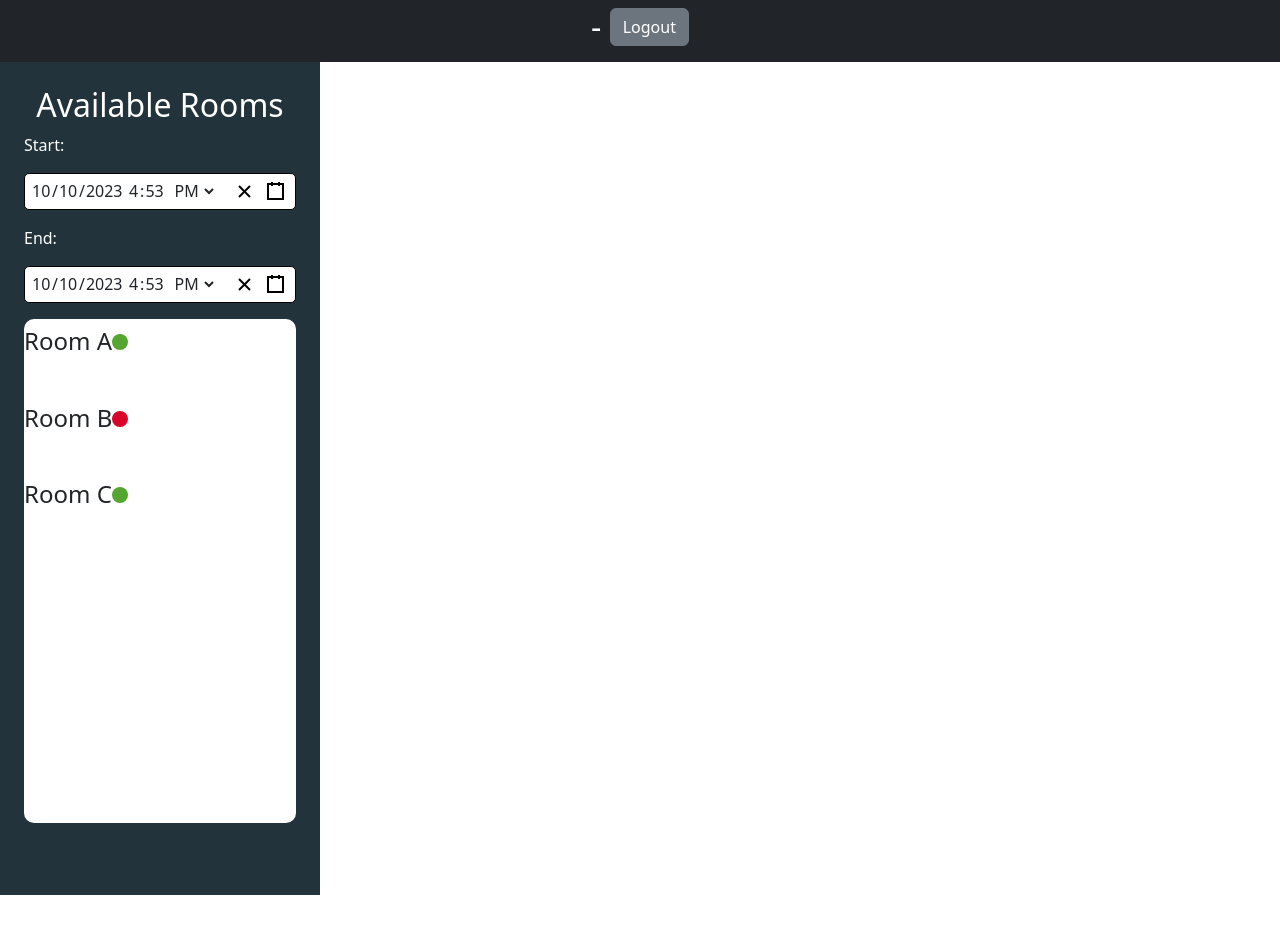
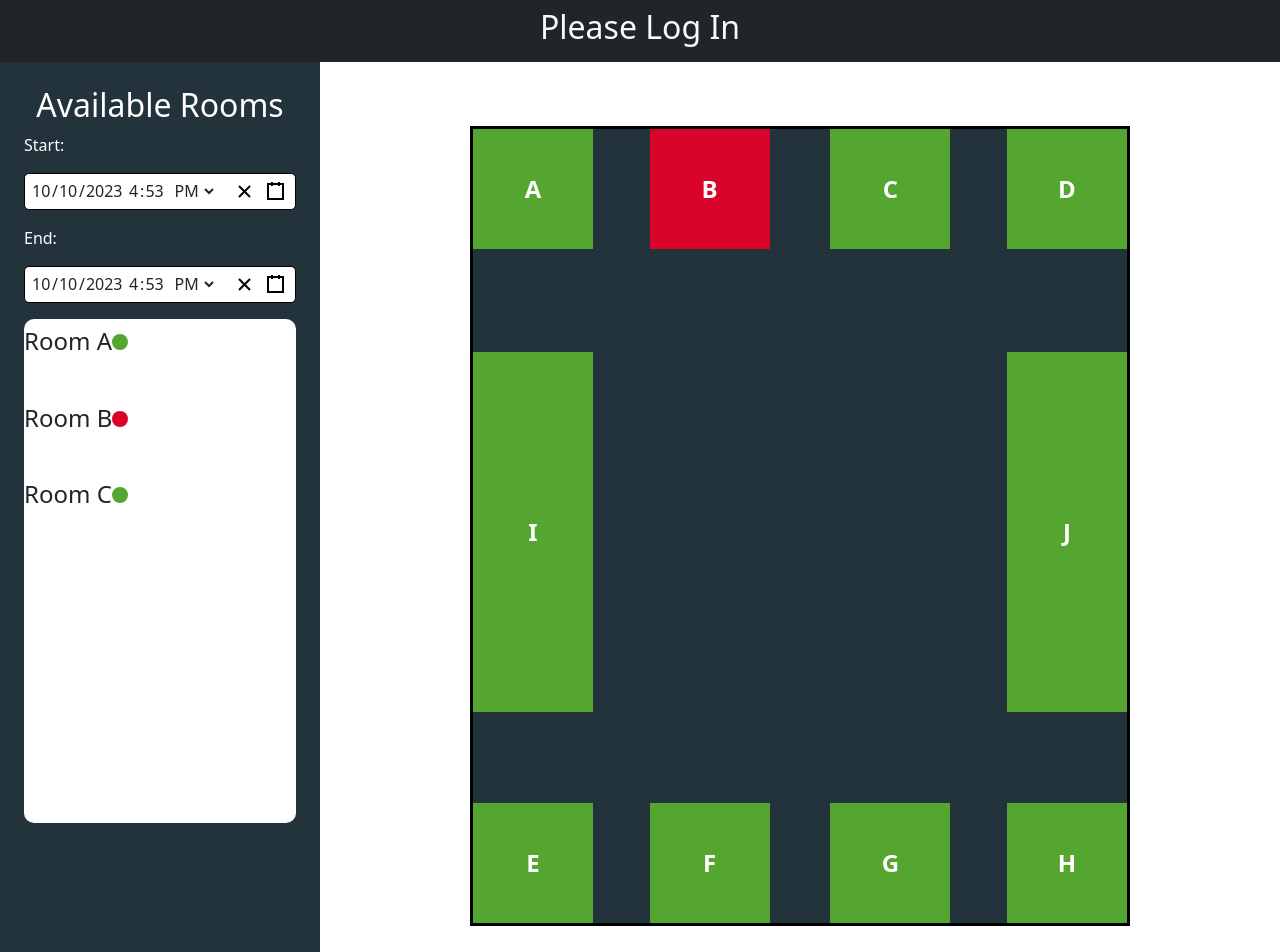
Before and after one commit to jcook3195/synbooking-frontend, a React (Create React App) app: page / in a window 1280 px wide. Shown: the top 952 px of the page. Before the commit the page ends 895 px from the top, so only its background shows below. Built offline with nearby package versions, Linux system fonts and the light colour scheme; sample sign-in values are in the browser's storage.

Commit message:
[KAN-26] swapped state management to use redux toolkit

```diff
--- a/src/components/Building/Building.js
+++ b/src/components/Building/Building.js
@@ -0,0 +1,27 @@
+import React from "react";
+
+import "./Building.scss";
+import Room from "./Room/Room";
+
+const Building = () => {
+  return (
+    <div id="ex-map-container">
+      <div id="bldg-main" className="building-part">
+        <div className="bldg-rooms">
+          <Room name="A" size="small" availability="" />
+          <Room name="B" size="small" availability="unavailable" />
+          <Room name="C" size="small" availability="" />
+          <Room name="D" size="small" availability="" />
+          <Room name="E" size="small" availability="" />
+          <Room name="F" size="small" availability="" />
+          <Room name="G" size="small" availability="" />
+          <Room name="H" size="small" availability="" />
+          <Room name="I" size="large" availability="" />
+          <Room name="J" size="large" availability="" />
+        </div>
+      </div>
+    </div>
+  );
+};
+
+export default Building;
--- /dev/null
+++ b/src/components/Building/Building.scss
@@ -0,0 +1,139 @@
+#ex-map-container {
+  position: relative;
+  margin-bottom: 4rem;
+
+  #bldg-main {
+    width: 660px;
+    height: 800px;
+    max-width: 100%;
+    margin: auto;
+    margin-top: 4rem;
+    background-color: #fff;
+    border: 1px solid black;
+    color: #000;
+    text-transform: uppercase;
+    display: flex;
+    justify-content: center;
+    align-items: center;
+    font-size: 1.5rem;
+    border: 3px solid #000;
+
+    .bldg-rooms {
+      position: relative;
+      height: 100%;
+      width: 100%;
+      display: flex;
+      justify-content: center;
+      align-items: center;
+      background-color: #22333b;
+      color: #fff;
+
+      .building-room {
+        background-color: #55a630;
+        color: #fff;
+        text-decoration: none;
+        font-weight: 600;
+        display: flex;
+        justify-content: center;
+        align-items: center;
+        font-size: 1.5rem;
+        position: absolute;
+
+        &:hover {
+          background-color: #55a630;
+          border: 2px solid #fff;
+        }
+
+        &.small {
+          width: 120px;
+          height: 120px;
+        }
+
+        &.large {
+          width: 120px;
+          height: 360px;
+        }
+
+        &.unavailable {
+          background-color: #d90429 !important;
+          border: none !important;
+
+          &:hover {
+            cursor: not-allowed !important;
+          }
+        }
+
+        &#room-a {
+          top: 0;
+          left: 0;
+        }
+
+        &#room-b {
+          top: 0;
+          left: 27%;
+        }
+
+        &#room-c {
+          top: 0;
+          right: 27%;
+        }
+
+        &#room-d {
+          top: 0;
+          right: 0;
+        }
+
+        &#room-e {
+          bottom: 0;
+          left: 0;
+        }
+
+        &#room-f {
+          bottom: 0;
+          left: 27%;
+        }
+
+        &#room-g {
+          bottom: 0;
+          right: 27%;
+        }
+
+        &#room-h {
+          bottom: 0;
+          right: 0;
+        }
+
+        &#room-i {
+          top: 28%;
+          left: 0;
+        }
+
+        &#room-j {
+          top: 28%;
+          right: 0;
+        }
+      }
+    }
+  }
+}
+
+@media only screen and (max-width: 600px) {
+  #ex-map-container {
+    a {
+      &.small {
+        width: 80px;
+        height: 80px;
+      }
+    }
+  }
+
+  #ex-map-container a.large {
+    a {
+      &.large {
+        width: 80px;
+        height: 240px;
+        top: 34% !important;
+      }
+    }
+  }
+}
--- /dev/null
+++ b/src/components/Building/Room/Room.js
@@ -0,0 +1,15 @@
+import React from "react";
+
+const Room = (props) => {
+  return (
+    <a
+      href={"#" + props.name}
+      id={"room-" + props.name.toLowerCase()}
+      className={"building-room " + props.size + " " + props.availability}
+    >
+      {props.name}
+    </a>
+  );
+};
+
+export default Room;
--- a/src/components/Layout/MapColumn/MapColumn.js
+++ b/src/components/Layout/MapColumn/MapColumn.js
@@ -1,7 +1,12 @@
 import React from "react";
+import Building from "../../Building/Building";
 
 const MapColumn = () => {
-  return <div id="map-col" className="col-12 col-lg-9 text-center"></div>;
+  return (
+    <div id="map-col" className="col-12 col-lg-9 text-center">
+      <Building />
+    </div>
+  );
 };
 
 export default MapColumn;
--- a/src/components/Nav/Navbar.js
+++ b/src/components/Nav/Navbar.js
@@ -3,6 +3,8 @@ import { useNavigate } from "react-router-dom";
 import { useSelector, useDispatch } from "react-redux";
 
 import Button from "../UI/Button/Button";
+
+import { authActions } from "../../store/authStore";
 
 import "./Navbar.scss";
 
@@ -14,11 +16,11 @@ const Navbar = () => {
   const loggedIn = useSelector((state) => state.loggedIn);
 
   const logoutHandler = () => {
-    dispatch({ type: "logout" });
+    dispatch(authActions.logout());
   };
 
   const loginHandler = () => {
-    dispatch({ type: "login" });
+    dispatch(authActions.login());
   };
 
   const handleOnClick = () => {
--- a/src/index.js
+++ b/src/index.js
@@ -3,13 +3,13 @@ import ReactDOM from "react-dom/client";
 import "./index.scss";
 import App from "./App";
 import reportWebVitals from "./reportWebVitals";
-import authStore from "./store/authStore";
+import store from "./store/index";
 import { Provider } from "react-redux";
 
 const root = ReactDOM.createRoot(document.getElementById("root"));
 root.render(
   <React.StrictMode>
-    <Provider store={authStore}>
+    <Provider store={store}>
       <App />
     </Provider>
   </React.StrictMode>
--- a/src/pages/Landing.js
+++ b/src/pages/Landing.js
@@ -7,6 +7,8 @@ import Form from "../components/Form/Form";
 import UserSelect from "../components/Form/Fields/UserSelect/UserSelect";
 import Button from "../components/UI/Button/Button";
 
+import { authActions } from "../store/authStore";
+
 const Landing = () => {
   const methods = useForm(); // initialize useform methods
   const navigate = useNavigate();
@@ -15,7 +17,7 @@ const Landing = () => {
   const dispatch = useDispatch();
 
   const loginHandler = () => {
-    dispatch({ type: "login" });
+    dispatch(authActions.login());
   };
 
   const users = ["Jordan", "Ethan", "Shelby", "Kado"];
--- a/src/pages/MeetingScheduler.js
+++ b/src/pages/MeetingScheduler.js
@@ -1,13 +1,28 @@
-import React from "react";
+import React, { useEffect } from "react";
+import { useNavigate } from "react-router";
 
 import Container from "../components/Layout/Container";
 import RoomColumn from "../components/Layout/RoomColumn/RoomColumn";
+import MapColumn from "../components/Layout/MapColumn/MapColumn";
 
 const MeetingScheduler = (props) => {
+  const navigate = useNavigate();
+
+  useEffect(() => {
+    // check if someone is logged in, if not then redirect
+    const loggedInUser = localStorage.getItem("user");
+
+    // if someone is logged out on page load then go to landing for login
+    if (!loggedInUser) {
+      navigate("/landing");
+    }
+  });
+
   return (
     <div id="meeting-scheduler">
       <Container>
         <RoomColumn />
+        <MapColumn />
       </Container>
     </div>
   );
--- a/src/store/authStore.js
+++ b/src/store/authStore.js
@@ -1,21 +1,20 @@
-import { createStore } from "redux";
+import { createSlice } from "@reduxjs/toolkit";
 
-const authReducer = (state = { loggedIn: false }, action) => {
-  if (action.type === "login") {
-    return {
-      loggedIn: true,
-    };
-  }
+const initialState = { loggedIn: false };
 
-  if (action.type === "logout") {
-    return {
-      loggedIn: false,
-    };
-  }
+const authSlice = createSlice({
+  name: "loggedIn",
+  initialState,
+  reducers: {
+    login(state) {
+      state.loggedIn = true;
+    },
+    logout(state) {
+      state.loggedIn = false;
+    },
+  },
+});
 
-  return state;
-};
+export const authActions = authSlice.actions;
 
-const authStore = createStore(authReducer);
-
-export default authStore;
+export default authSlice.reducer;
--- /dev/null
+++ b/src/store/index.js
@@ -0,0 +1,10 @@
+import { configureStore } from "@reduxjs/toolkit";
+
+import authReducer from "./authStore";
+import meetingReducer from "./meetingStore";
+
+const store = configureStore({
+  reducer: { auth: authReducer, meeting: meetingReducer },
+});
+
+export default store;
--- /dev/null
+++ b/src/store/meetingStore.js
@@ -0,0 +1,19 @@
+import { createSlice } from "@reduxjs/toolkit";
+
+const initialState = {
+  roomAvailable: false,
+};
+
+const meetingSlice = createSlice({
+  name: "rooms",
+  initialState,
+  reducers: {
+    changeAvailability(state) {
+      state.roomAvailable = false;
+    },
+  },
+});
+
+export const meetingActions = meetingSlice.actions;
+
+export default meetingSlice.reducer;
```
Also changed, not shown: src/components/Building/Room.js (deleted).
